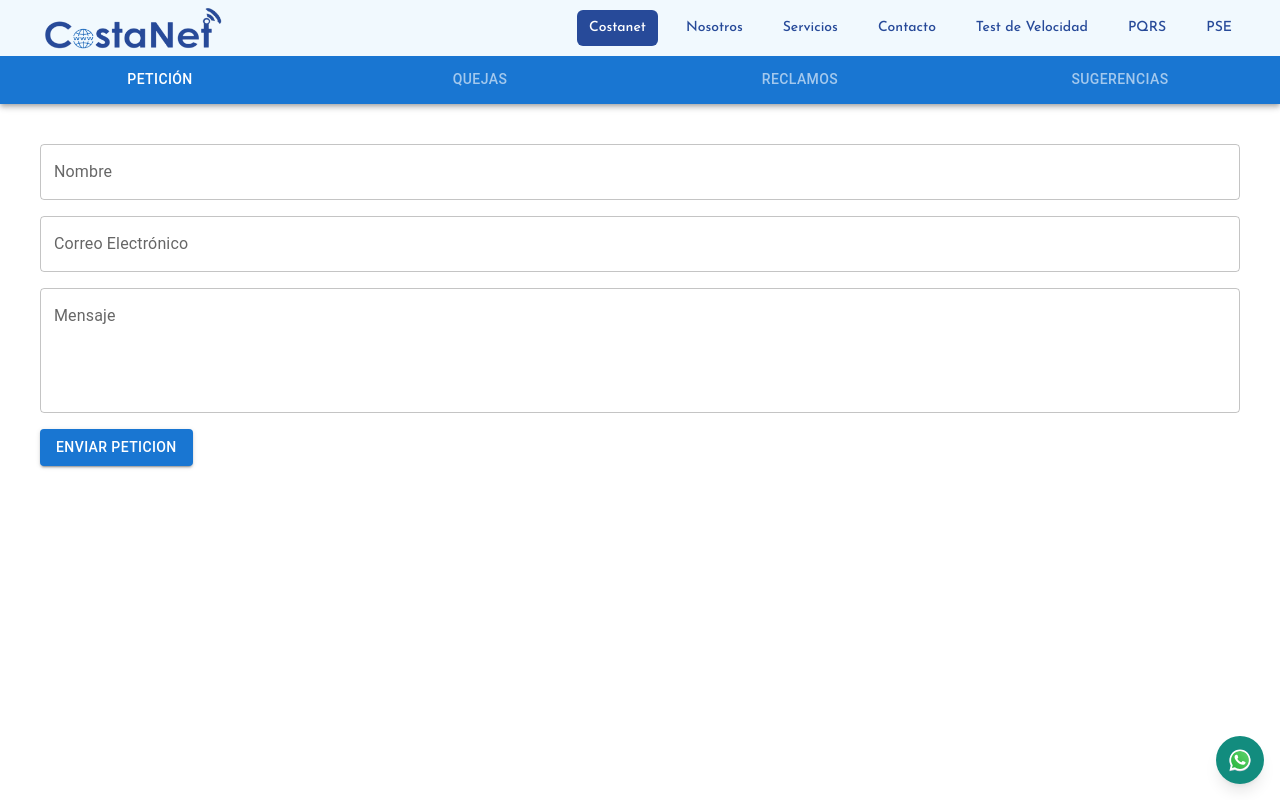
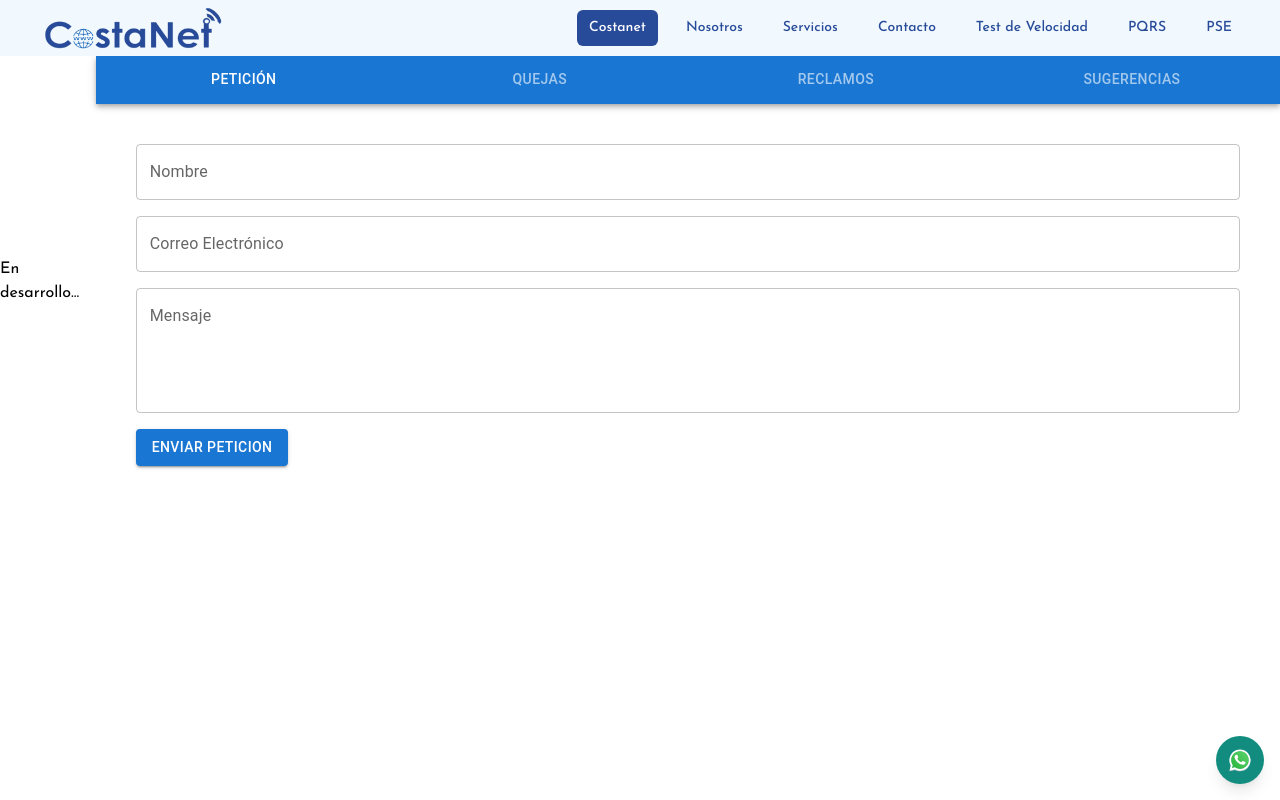
Before and after one commit to labs-company/costanet, a Next.js app: page /pqrs in a window 1280 px wide. Built offline with nearby package versions, Linux system fonts and the light colour scheme.

Commit message:
style: Something

```diff
--- a/app/pqrs/page.tsx
+++ b/app/pqrs/page.tsx
@@ -3,6 +3,7 @@ import TabsPqrs from "@/components/TabsPqrs";
 export default function PagePqrs() {
   return (
     <section className="flex justify-center items-center">
+      <div>En desarrollo...</div>
       <TabsPqrs />
     </section>
   );
```
